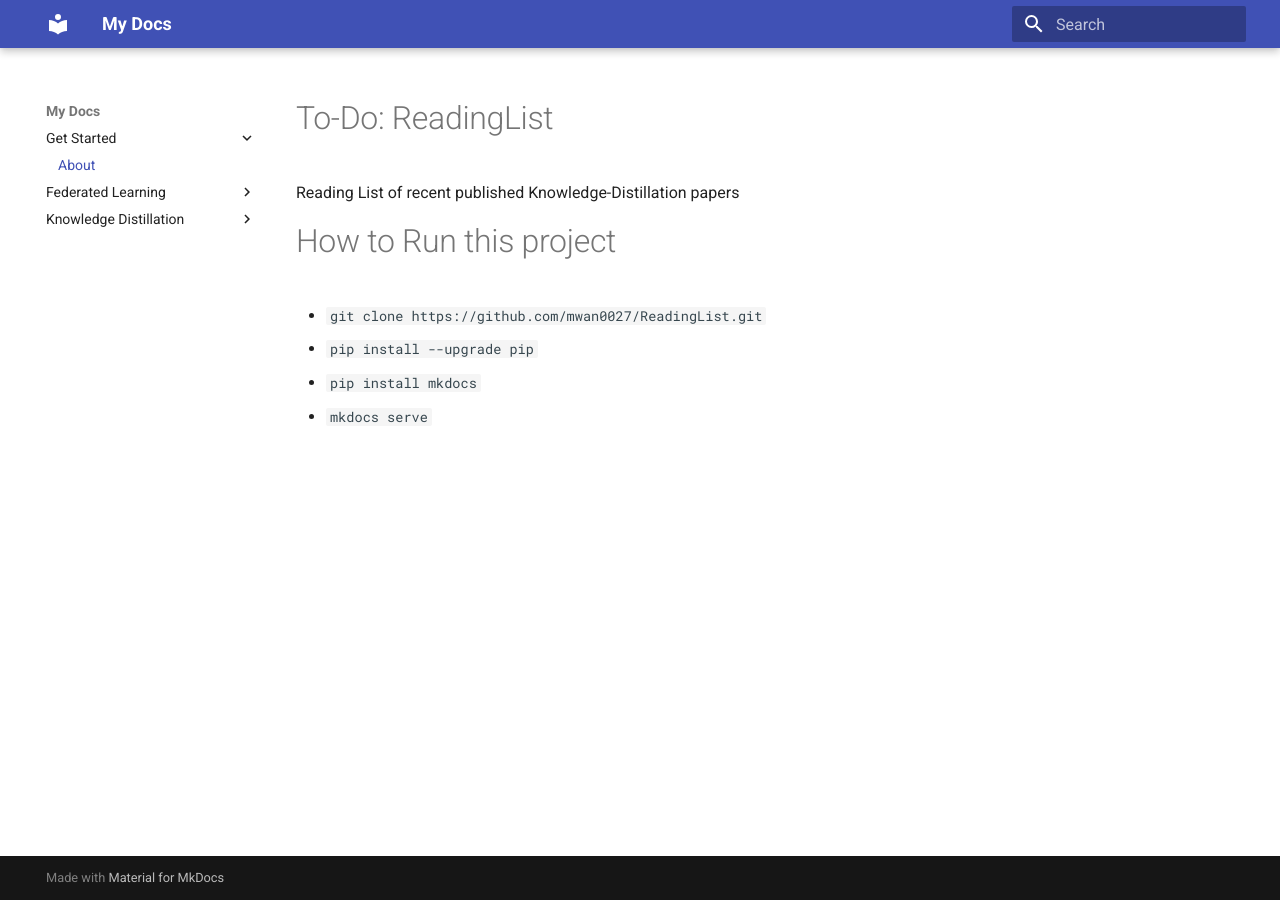
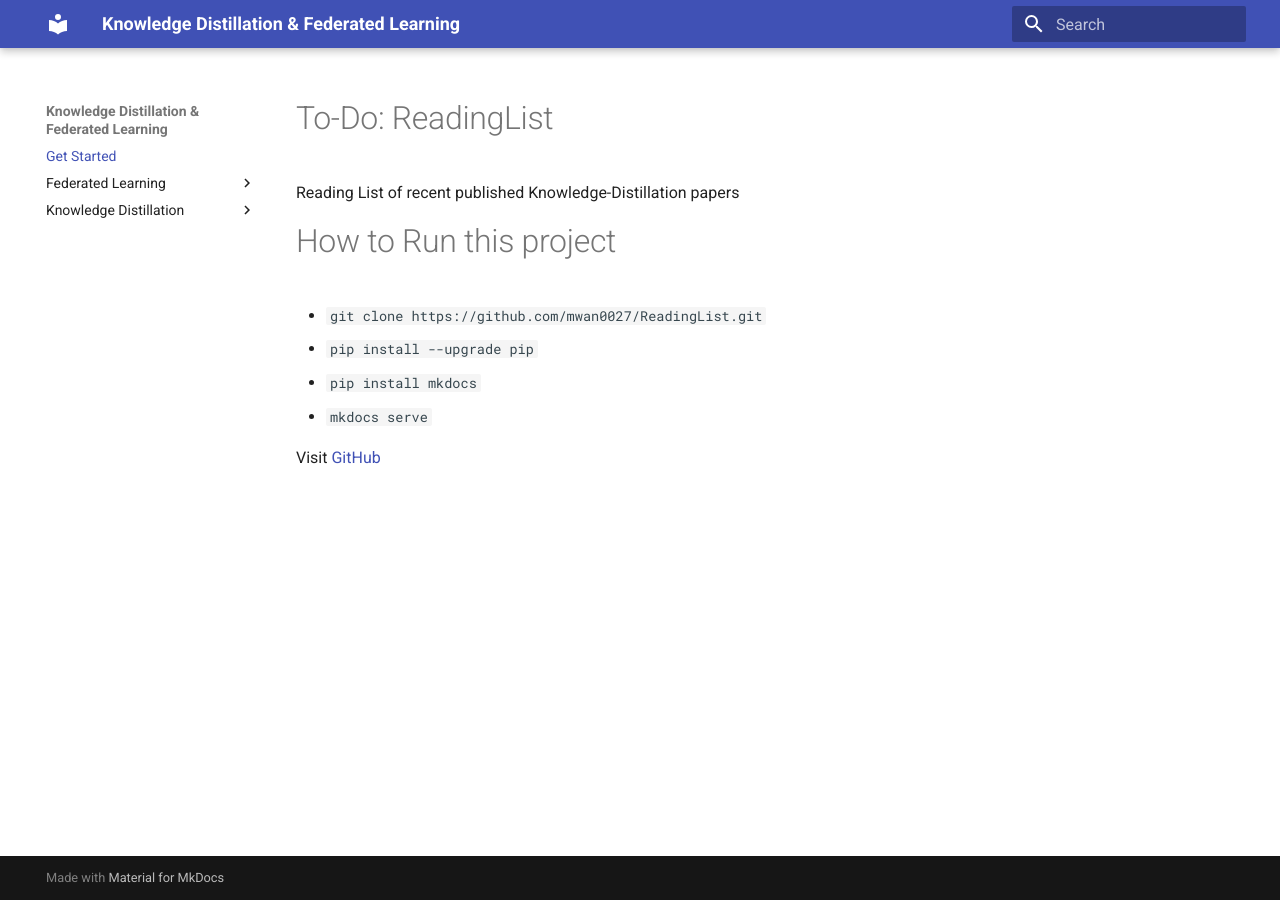
Before and after one commit to mwan0027/ReadingList, an MkDocs documentation site: the page built from docs/index.md, in a window 1280 px wide. Built offline with MkDocs 1.6.1 and Material for MkDocs 9.7.7, drawn with Linux system fonts in a browser that asks for light colours.

Commit message:
update index & nips list

```diff
--- a/docs/index.md
+++ b/docs/index.md
@@ -17,3 +17,6 @@ Reading List of recent published Knowledge-Distillation papers
         <code>mkdocs serve</code>
     </li>
 </ul>
+
+
+Visit [GitHub](https://github.com/mwan0027/ReadingList)
--- a/mkdocs.yml
+++ b/mkdocs.yml
@@ -1,8 +1,7 @@
-site_name: My Docs
+site_name: Knowledge Distillation & Federated Learning
 
 nav:
-  - "Get Started":
-      - "About": 'index.md'
+  - "Get Started": 'index.md'
   - 'Federated Learning':
       - 'IEEE':
           - '2020': 'FL/fl.md'
@@ -21,7 +20,7 @@ nav:
           - '2020': 'KD/NIPS/nips2020.md'
           - '2018': 'KD/NIPS/nips2018.md'
           - '2017': 'KD/NIPS/nips2017.md'
-      - 'KD_Survey Paper Collection':
+      - 'Survey Paper Collection':
           - 'KD Survey(Gou et. al, 2020)': 'KD/KD_Survey/kdsurvey2020.md'
 theme:
   material
```
